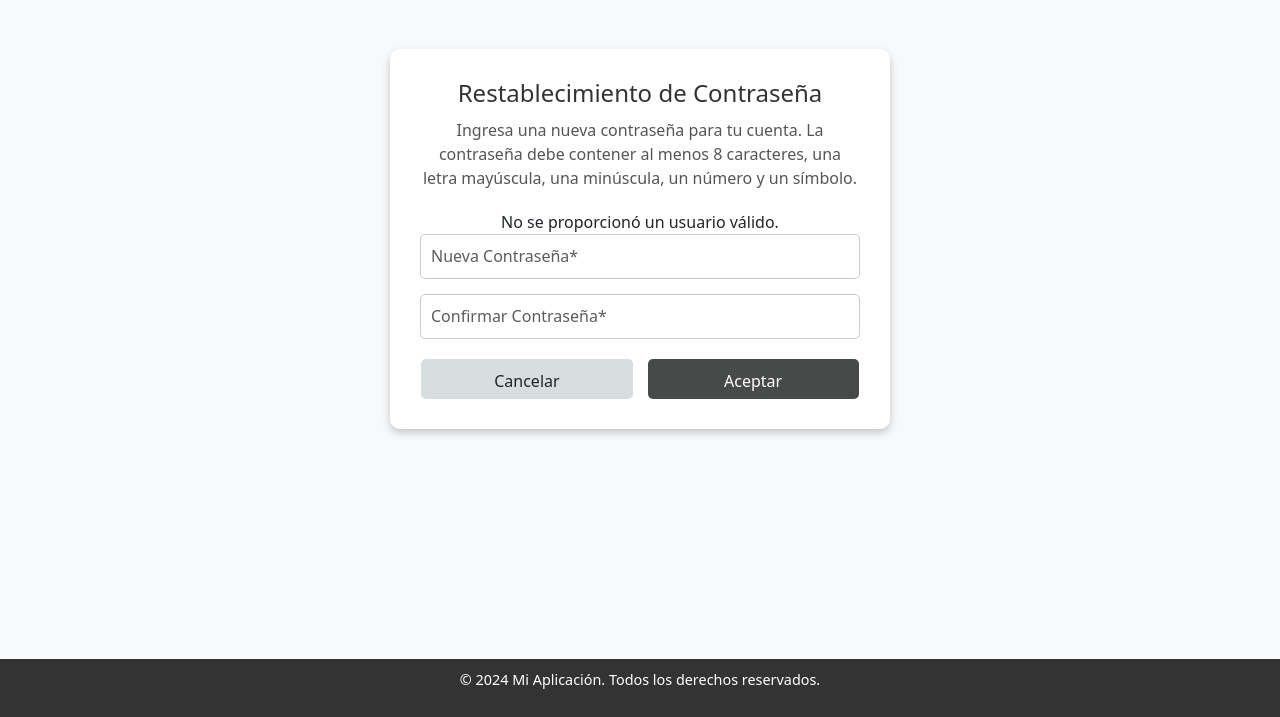
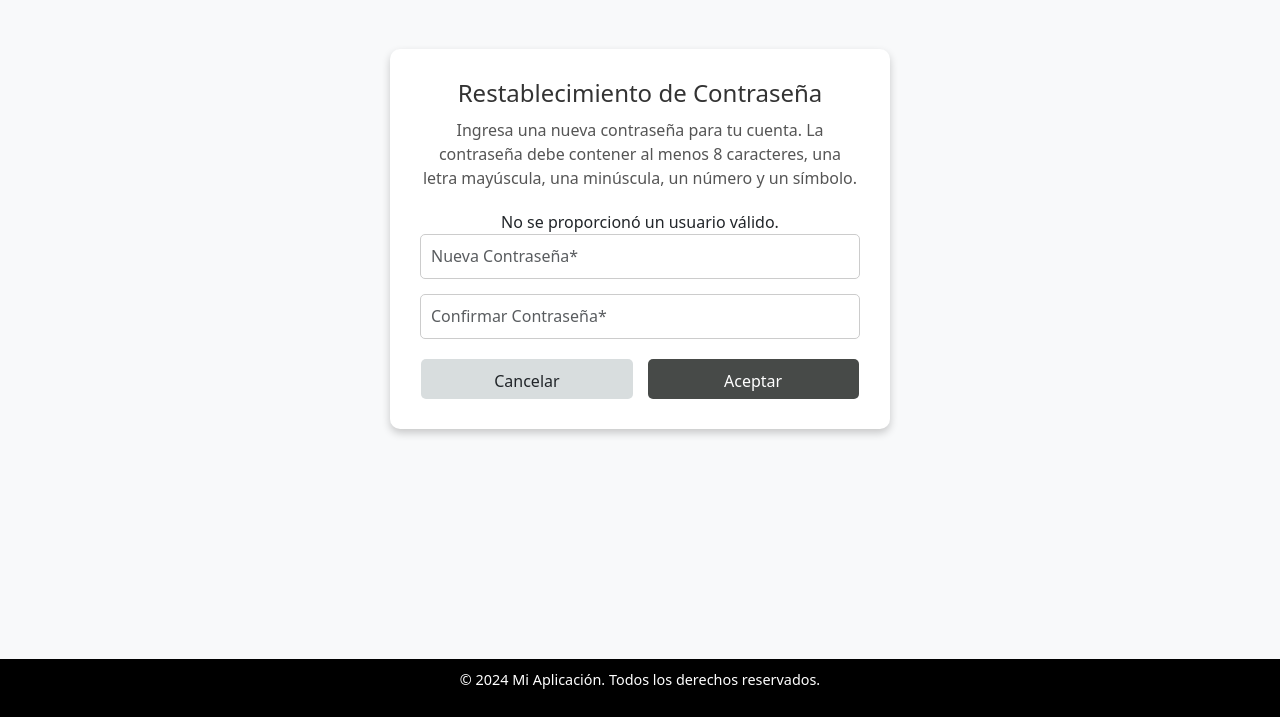
Before and after one commit to Fcontreras25/Practica-Hash, a React (Vite) app: page /nueva-contra in a window 1280 px wide. Shown: the part 181-898 px from the top of the page. Built offline with nearby package versions, Linux system fonts and the light colour scheme.

Commit message:
add: layout

```diff
--- a/src/layout.css
+++ b/src/layout.css
@@ -10,7 +10,7 @@
     display: flex;
     justify-content: space-between; /* Espacio entre logo y botón */
     align-items: center; /* Centra verticalmente */
-    background-color: #007bff; /* Azul */
+    background-color: #000000; /* Azul */
     color: white;
     padding: 10px 20px;
 }
@@ -47,7 +47,7 @@
 
 /* Footer */
 .footer {
-    background-color: #333;
+    background-color: #000;
     color: white;
     text-align: center;
     padding: 10px 0;
```
